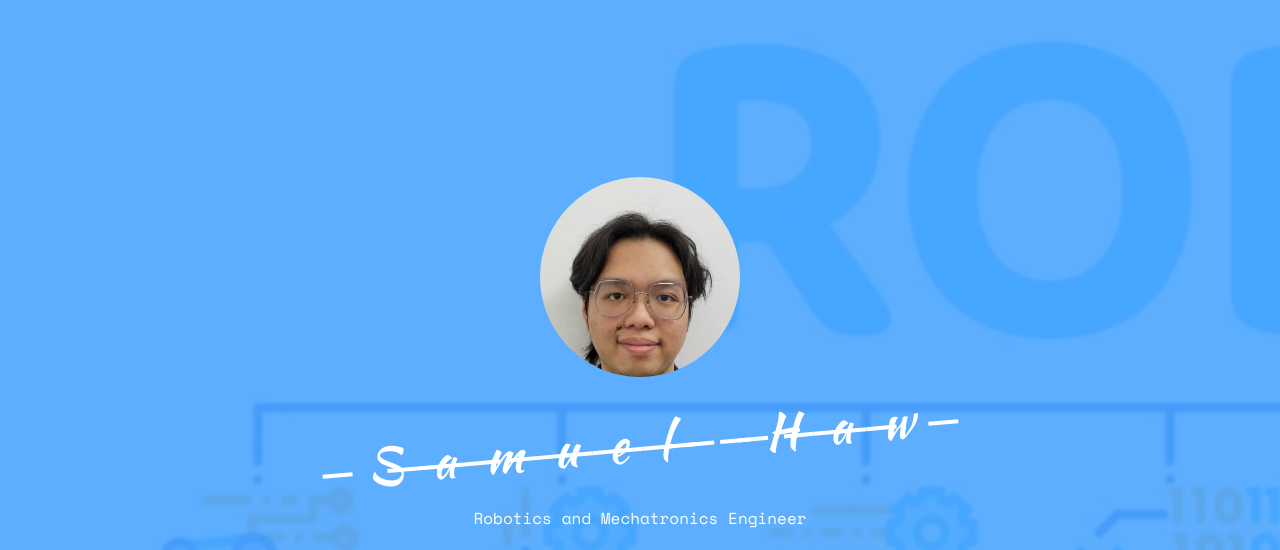
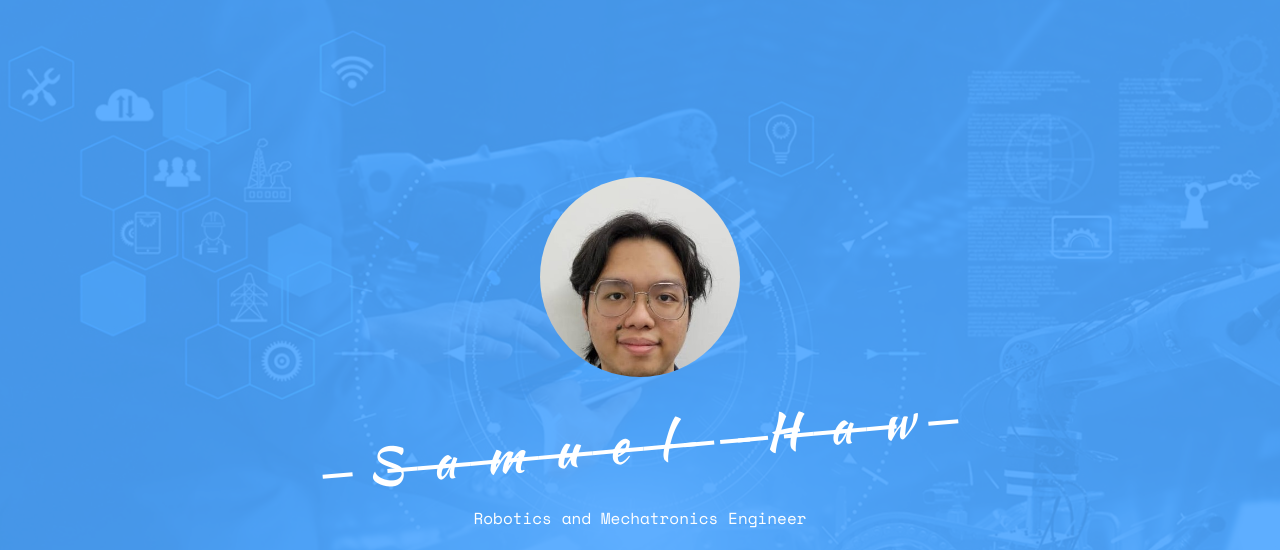
Before and after one commit to Crataegus99/profile, a plain HTML site: page index.html in a window 1280 px wide. Shown: the top 550 px of the page. Drawn offline with nearby package versions, Linux system fonts and the light colour scheme; some packages are replaced by stand-ins of ours; no server answers; files whose address does not match are found by name.

Commit message:
Change header background image in index.html

```diff
--- a/index.html
+++ b/index.html
@@ -46,7 +46,7 @@
 	<div class="fh5co-loader"></div>
 
 	<div id="page">
-	<header id="fh5co-header" class="fh5co-cover js-fullheight" role="banner" style="background-image:url(images/banner.jpg);" data-stellar-background-ratio="0.5">
+	<header id="fh5co-header" class="fh5co-cover js-fullheight" role="banner" style="background-image:url(images/Mechatronics1280.jpg);" data-stellar-background-ratio="0.5">
 		<div class="overlay"></div>
 		<div class="container">
 			<div class="row">
```
